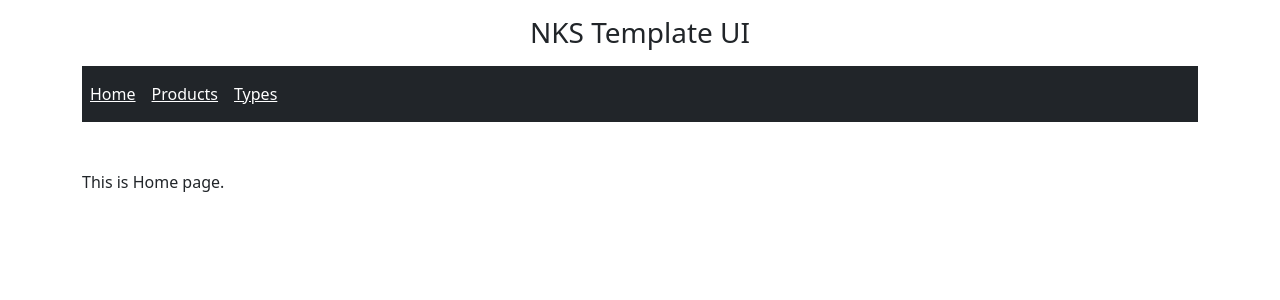
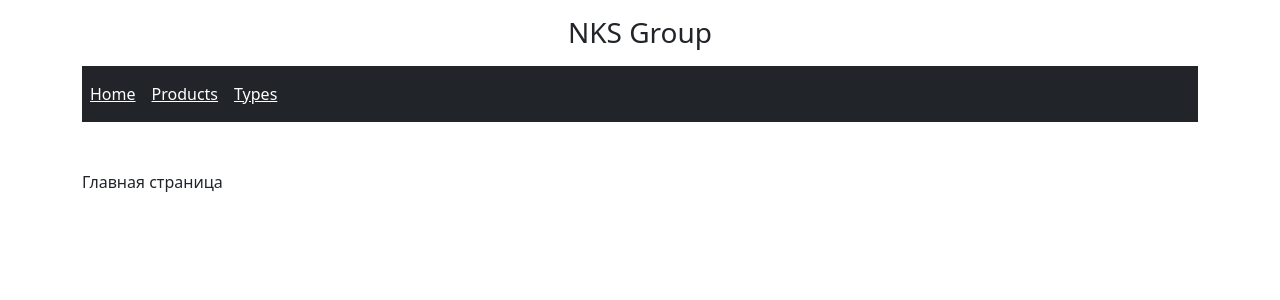
Before and after one commit to jojoprison/crud-ui-typed-product-template, a React (Create React App) app: page / in a window 1280 px wide. Shown: the top 300 px of the page. Built offline with nearby package versions, Linux system fonts and the light colour scheme.

Commit message:
rus translate

```diff
--- a/src/App.js
+++ b/src/App.js
@@ -12,7 +12,7 @@ function App() {
         <BrowserRouter>
             <div className="container">
                 <h3 className="m-3 d-flex justify-content-center">
-                    NKS Template UI
+                    NKS Group
                 </h3>
 
                 <Navigation/>
--- a/src/EditTypeModal.js
+++ b/src/EditTypeModal.js
@@ -37,7 +37,7 @@ export class EditTypeModal extends Component {
                 <Modal {...this.props} size="lg" aria-labelledby="contained-modal-title-vcenter" centered>
                     <Modal.Header closeButton>
                         <Modal.Title id="contained-modal-title-vcenter">
-                            Edit Type
+                            Редактировать
                         </Modal.Title>
                     </Modal.Header>
 
--- a/src/Home.js
+++ b/src/Home.js
@@ -4,7 +4,7 @@ export class Home extends Component {
     render() {
         return(
             <div className="mt-5 d-flex justify-content-start">
-                This is Home page.
+                Главная страница
             </div>
         );
     }
--- a/src/Type.js
+++ b/src/Type.js
@@ -48,7 +48,7 @@ export class Type extends Component {
                 <BootstrapTable className="mt-4" striped bordered hover size="sm">
                     <thead>
                     <tr>
-                        <th>Type ID</th>
+                        <th>Тип изделия</th>
                         <th>Type Title</th>
                         <th>Options</th>
                     </tr>
```
